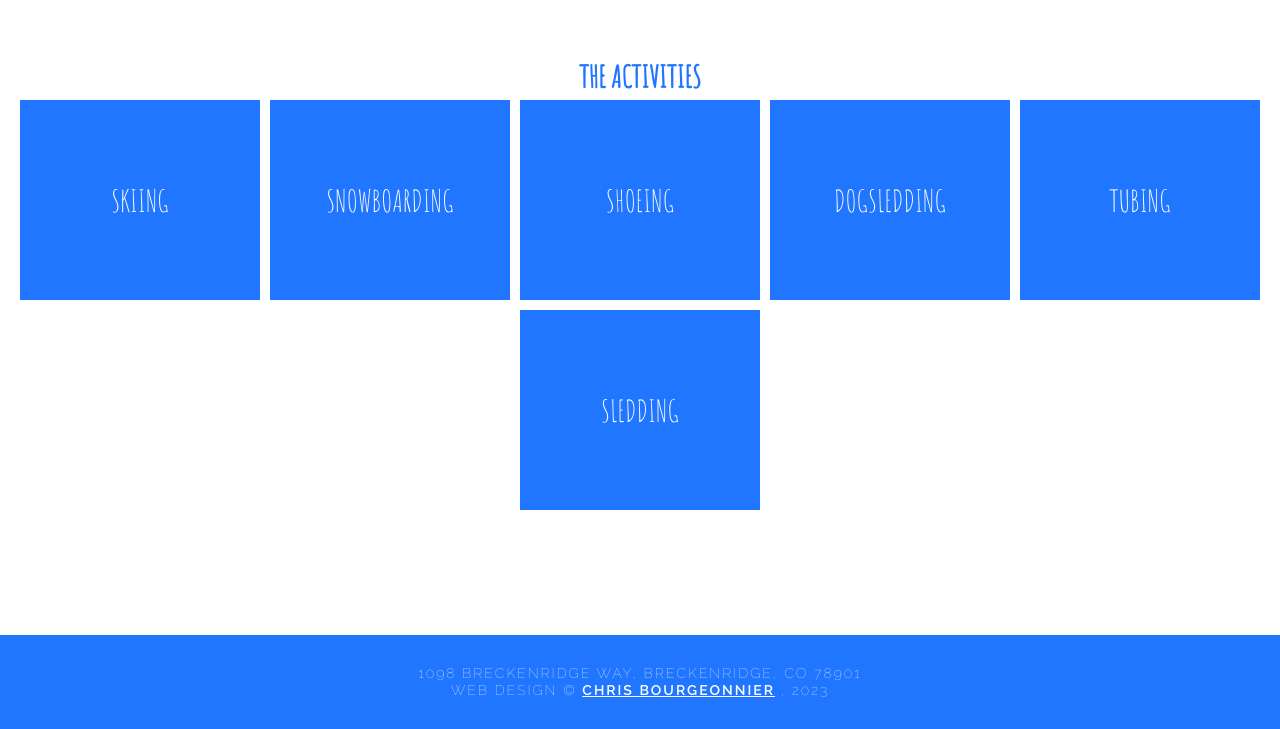
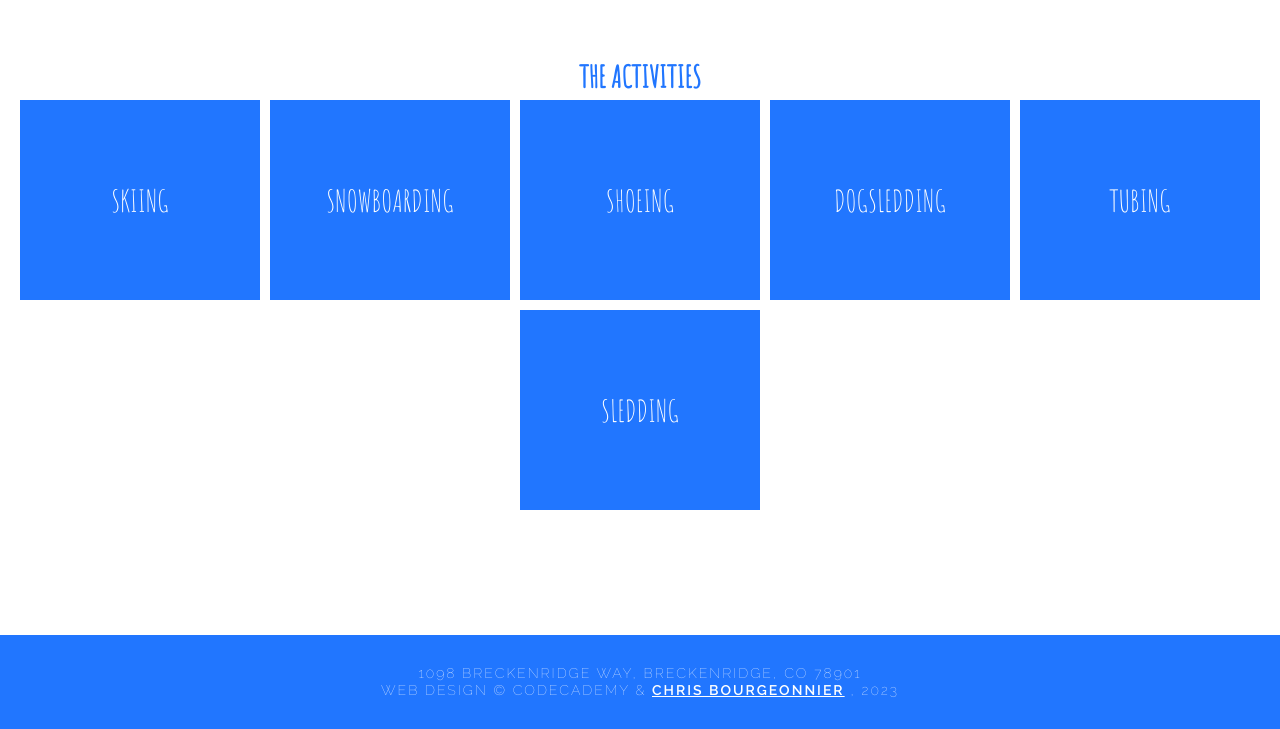
Before and after one commit to ChrisBourgeonnier/the-summit, a plain HTML site: page index.html in a window 1280 px wide. Shown: the part 1521-2250 px from the top of the page. Drawn offline with Linux system fonts and the light colour scheme.

Commit message:
Update index.html

```diff
--- a/index.html
+++ b/index.html
@@ -59,7 +59,7 @@
   </div>
 
   <div class="footer">
-    <h2>1098 Breckenridge Way, Breckenridge, CO 78901 <br> Web Design &copy; <a class="chris" href="https://bourgeonnier.wordpress.com/" target="_blank"> Chris Bourgeonnier</a> , 2023</h2>
+    <h2>1098 Breckenridge Way, Breckenridge, CO 78901 <br> Web Design &copy; Codecademy & <a class="chris" href="https://bourgeonnier.wordpress.com/" target="_blank">Chris Bourgeonnier</a> , 2023</h2>
   </div>
 
   </body>
```
